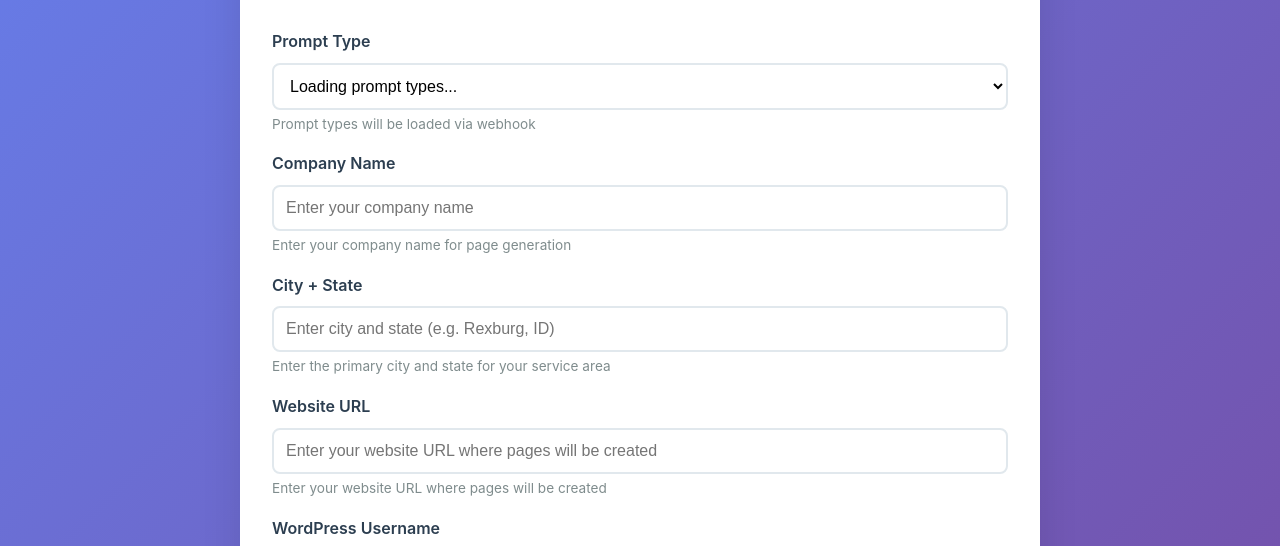
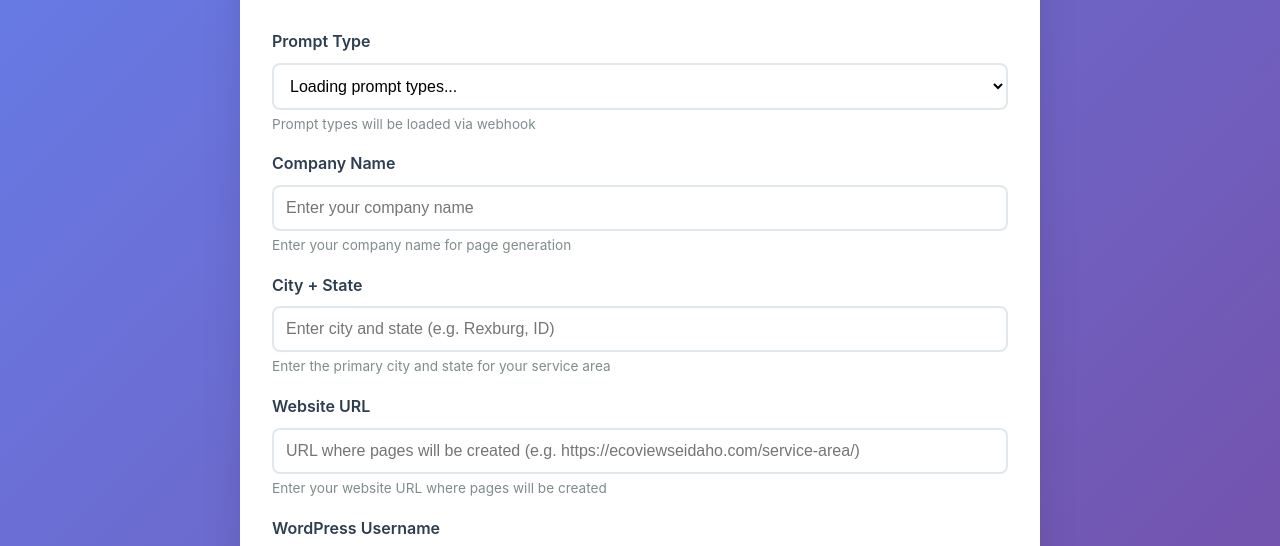
Before and after one commit to success-wq/mass-page-generator, a plain HTML site: page index.html in a window 1280 px wide. Shown: the part 187-733 px from the top of the page. Drawn offline with Linux system fonts and the light colour scheme.

Commit message:
Update index.html

```diff
--- a/index.html
+++ b/index.html
@@ -59,7 +59,7 @@
                     <input
                         type="url"
                         id="websiteUrl"
-                        placeholder="Enter your website URL where pages will be created"
+                        placeholder="URL where pages will be created (e.g. https://ecoviewseidaho.com/service-area/)"
                         required
                     >
                     <small>Enter your website URL where pages will be created</small>
```
